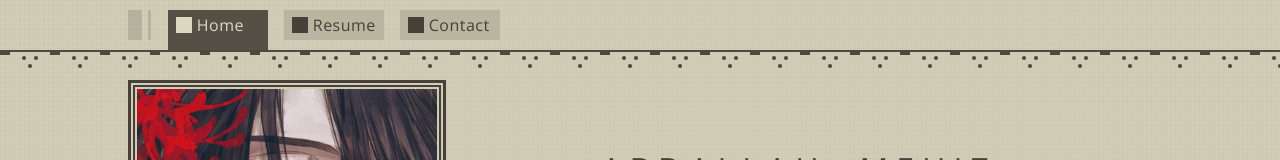
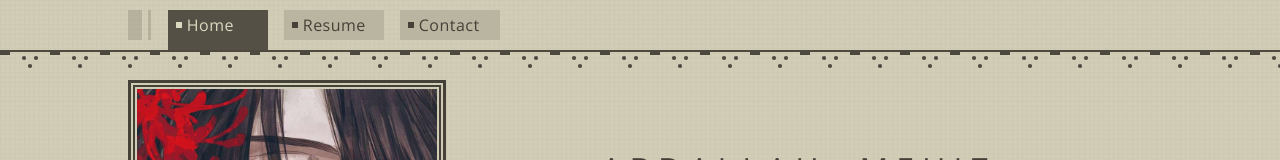
Before and after one commit to AbdallahMehiz/AbdallahMehiz.Github.io, a Vue app: page / in a window 1280 px wide. Shown: the top 160 px of the page. Built offline with nearby package versions, Linux system fonts and the light colour scheme.

Commit message:
Add capuccicons to the navbar

```diff
--- a/index.html
+++ b/index.html
@@ -19,5 +19,6 @@
         document.getElementById("favicon").href = "/favicon_black.svg";
     </script>
     <script type="module" src="/src/main.js"></script>
+    <script src="//pull.cappuccicons.com/cpf.js"></script>
   </body>
 </html>
--- a/src/components/NavigationBar.vue
+++ b/src/components/NavigationBar.vue
@@ -4,19 +4,19 @@
       <div class="fitem"></div>
       <router-link class="item" to="/">
         <button class="button">
-          <div class="icon" tabindex="-1"></div>
+          <i class="cp cp-home-o icon"></i>
           Home
         </button>
       </router-link>
       <router-link class="item" to="/resume">
         <button class="button">
-          <div class="icon" tabindex="-1"></div>
+          <i class="cp cp-folder-o icon"></i>
           Resume
         </button>
       </router-link>
       <router-link class="item" to="/contact">
         <button class="button">
-          <div class="icon" tabindex="-1"></div>
+          <i class="cp cp-envelope-o icon"></i>
           Contact
         </button>
       </router-link>
@@ -41,11 +41,12 @@ export default {
 }
 .icon {
   display: inline-block;
-  height: 1rem;
-  width: 1rem;
+  color: #bab5a1;
   background-color: #454138;
   margin-right: 0.3rem;
   transition: 0.2s;
+  border: 3px solid #454138;
+  font-size: 0.8rem;
 }
 .items {
   width: 100%;
@@ -117,6 +118,8 @@ export default {
 }
 button:hover .icon {
   background-color: #dcd8c0;
+  color: #454138;
+  border: 3px solid #dcd8c0;
 }
 .button:hover {
   background-color: transparent;
@@ -149,6 +152,8 @@ button:hover .icon {
 }
 .router-link-active .button .icon {
   background-color: #dcd8c0;
+  color: #454138;
+  border: 3px solid #dcd8c0;
 }
 @keyframes blink {
   0% {
```
